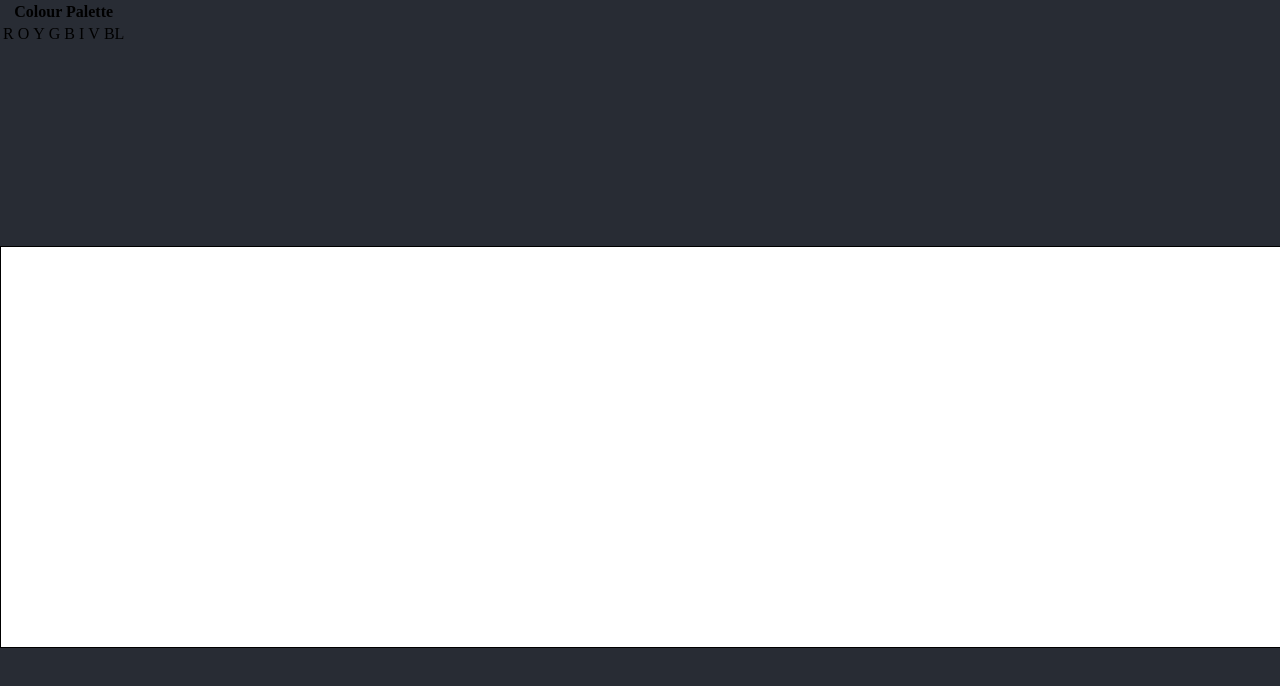
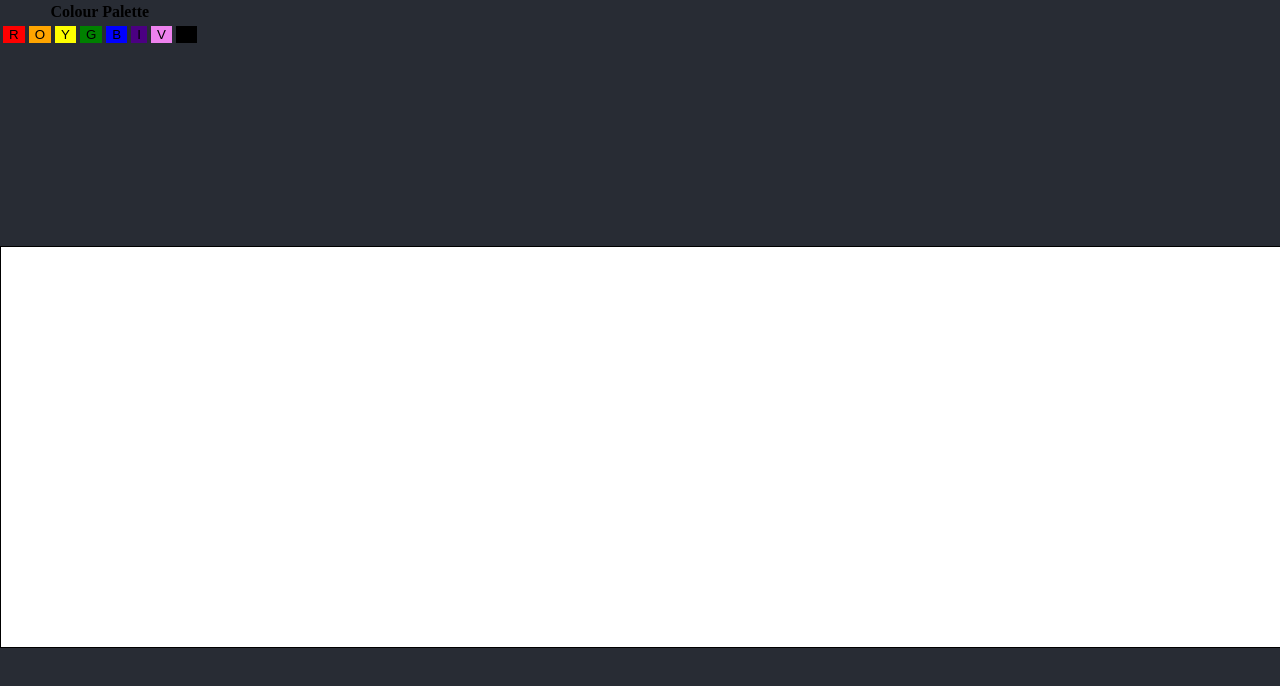
Before and after one commit to pktwum96/BallBounceHTML5Canvas, a plain HTML site: page index.html in a window 1280 px wide. Drawn offline with Linux system fonts and the light colour scheme.

Commit message:
Colour palette Complete

```diff
--- a/index.html
+++ b/index.html
@@ -14,14 +14,14 @@
           <th colspan="8">Colour Palette</th>
         </tr>
         <tr>
-          <td class="redSwatch">R</td>
-          <td class="orangeSwatch">O</td>
-          <td class="yellowSwatch">Y</td>
-          <td class="greenSwatch">G</td>
-          <td class="blueSwatch">B</td>
-          <td class="indigoSwatch">I</td>
-          <td class="violetSwatch">V</td>
-          <td class="blackSwatch">BL</td>
+          <td><button id="redSwatch">R</button></td>
+          <td><button id="orangeSwatch">O</button></td>
+          <td><button id="yellowSwatch">Y</button></td>
+          <td><button id="greenSwatch">G</button></td>
+          <td><button id="blueSwatch">B</button></td>
+          <td><button id="indigoSwatch">I</button></td>
+          <td><button id="violetSwatch">V</button></td>
+          <td><button id="blackSwatch">B</button></td>
         </tr>
       </table>
     </div>
--- a/script.js
+++ b/script.js
@@ -1,6 +1,18 @@
 var canvas = document.querySelector('canvas');
 canvas.width = window.innerWidth;
 canvas.height = window.innerHeight / 2;
+
+var colourSelected="black";
+
+document.getElementById("redSwatch").onclick = function() {colourSelected="red"};
+document.getElementById("orangeSwatch").onclick = function() {colourSelected="orange"};
+document.getElementById("yellowSwatch").onclick = function() {colourSelected="yellow"};
+document.getElementById("greenSwatch").onclick = function() {colourSelected="green"};
+document.getElementById("blueSwatch").onclick = function() {colourSelected="blue"};
+document.getElementById("indigoSwatch").onclick = function() {colourSelected="indigo"};
+document.getElementById("violetSwatch").onclick = function() {colourSelected="violet"};
+document.getElementById("blackSwatch").onclick = function() {colourSelected="black"};
+
 
 var timerID;
 var counter = 0;
@@ -27,8 +39,8 @@ function pressingDown(e) {
 function notPressingDown(e) {
   // Stop the timer
   position.x=event.x;
-  position.y=Math.round(event.y-innerHeight/4);
-  var ball = new Ball(position.x, position.y, counter/10, counter/10, 10, "blue");
+  position.y=Math.round(event.y-canvas.height/2 -40);
+  var ball = new Ball(position.x, position.y, counter/10, counter/10, 10, colourSelected);
   balls.push(ball);
   console.log(balls);
   cancelAnimationFrame(timerID);
@@ -66,11 +78,11 @@ function Ball(positionX, positionY, vectorX, vectorY, radius, ballColour) {
 
     this.positionX += this.vectorX;
     this.positionY += this.vectorY;
-    if (this.positionX + this.ballRadius >= canvas.width || this.positionX - this.ballRadius <= 0) {
+    if (this.positionX + this.ballRadius > canvas.width || this.positionX - this.ballRadius < 0) {
       this.vectorX = -this.vectorX;
     }
 
-    if (this.positionY + this.ballRadius >= canvas.height || this.positionY - this.ballRadius <= 0) {
+    if (this.positionY + this.ballRadius > canvas.height || this.positionY - this.ballRadius < 0) {
       this.vectorY = -this.vectorY;
 
     }
--- a/styles.css
+++ b/styles.css
@@ -2,11 +2,57 @@ body {
   background-color: #282c34;
   height: 100vh;
   position: relative;
-  margin:0;
+  margin: 0;
 }
 
+td {
+    border: 0
+}
+button {
+    border: 0
+}
 canvas {
   border: 1px solid black;
   margin-top: 25vh;
-  background-color:white;
+  background-color: white;
 }
+
+#redSwatch {
+  background-color: red;
+
+}
+
+#orangeSwatch {
+  background-color:orange ;
+
+}
+
+#yellowSwatch {
+  background-color:yellow ;
+
+}
+
+#greenSwatch {
+  background-color: green;
+
+}
+
+#blueSwatch {
+  background-color: blue;
+
+}
+
+#indigoSwatch {
+  background-color: indigo;
+
+}
+
+#violetSwatch {
+  background-color: violet;
+
+}
+
+#blackSwatch {
+  background-color: black;
+
+}
```
